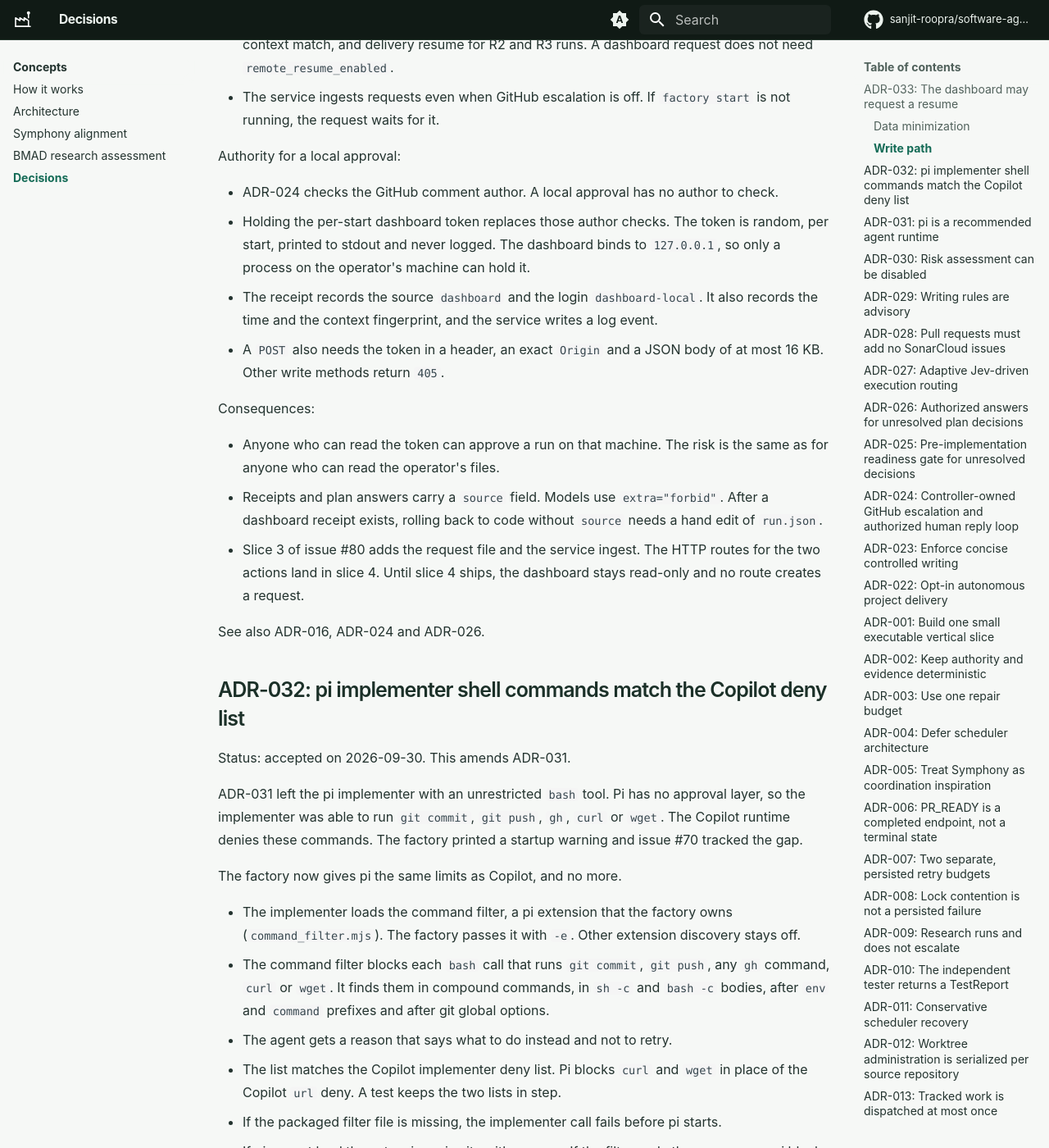
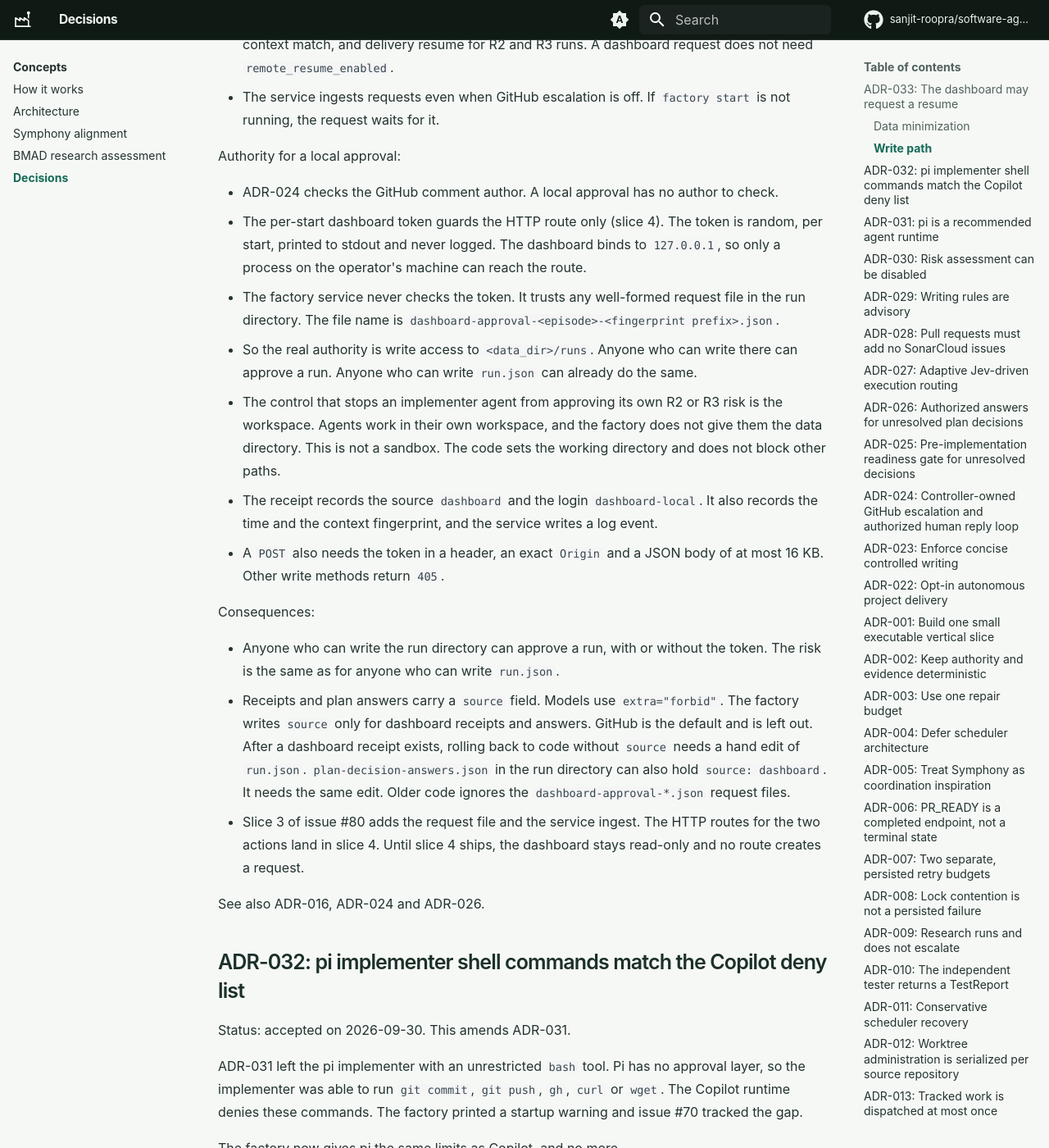
Before and after one commit to sanjit-roopra/software-agent-factory, an MkDocs documentation site: the page built from docs/decisions.md, in a window 1280 px wide and 1400 px high, scrolled down 1733 px. Shown: the whole window at 82% size. Built offline with MkDocs 1.6.1 and Material for MkDocs 9.7.7, drawn with Linux system fonts in a browser that asks for light colours; comment, search, counter and statistics services are not loaded.

Commit message:
docs: state the real authority and rollback scope of dashboard requests
ADR-033 said the dashboard token replaces the ADR-024 author checks. The
factory service never checks the token, though: it trusts any well-formed
request file in the run directory. The real authority is write access to
the data directory, the same authority that can already edit run.json.
The ADR and AGENTS.md now say so, and name the control that keeps agents
from approving their own risk: agents work in their own workspace and the
factory does not give them the data directory.

The rollback note now also covers the plan answers artifact and says that
older code ignores dashboard request files.

Co-Authored-By: Claude Opus 5.5 <noreply@anthropic.com>
Claude-Session: https://claude.ai/code/session_01BkF6p8bmobrGNmsC9n4UN6

```diff
--- a/docs/decisions.md
+++ b/docs/decisions.md
@@ -66,9 +66,18 @@ The write path has one writer:
 Authority for a local approval:
 
 - ADR-024 checks the GitHub comment author. A local approval has no author to check.
-- Holding the per-start dashboard token replaces those author checks.
+- The per-start dashboard token guards the HTTP route only (slice 4).
   The token is random, per start, printed to stdout and never logged.
-  The dashboard binds to `127.0.0.1`, so only a process on the operator's machine can hold it.
+  The dashboard binds to `127.0.0.1`, so only a process on the operator's machine can reach the route.
+- The factory service never checks the token.
+  It trusts any well-formed request file in the run directory.
+  The file name is `dashboard-approval-<episode>-<fingerprint prefix>.json`.
+- So the real authority is write access to `<data_dir>/runs`.
+  Anyone who can write there can approve a run.
+  Anyone who can write `run.json` can already do the same.
+- The control that stops an implementer agent from approving its own R2 or R3 risk is the workspace.
+  Agents work in their own workspace, and the factory does not give them the data directory.
+  This is not a sandbox. The code sets the working directory and does not block other paths.
 - The receipt records the source `dashboard` and the login `dashboard-local`.
   It also records the time and the context fingerprint, and the service writes a log event.
 - A `POST` also needs the token in a header, an exact `Origin` and a JSON body of at most 16 KB.
@@ -76,10 +85,13 @@ Authority for a local approval:
 
 Consequences:
 
-- Anyone who can read the token can approve a run on that machine.
-  The risk is the same as for anyone who can read the operator's files.
+- Anyone who can write the run directory can approve a run, with or without the token.
+  The risk is the same as for anyone who can write `run.json`.
 - Receipts and plan answers carry a `source` field. Models use `extra="forbid"`.
+  The factory writes `source` only for dashboard receipts and answers. GitHub is the default and is left out.
   After a dashboard receipt exists, rolling back to code without `source` needs a hand edit of `run.json`.
+  `plan-decision-answers.json` in the run directory can also hold `source: dashboard`. It needs the same edit.
+  Older code ignores the `dashboard-approval-*.json` request files.
 - Slice 3 of issue #80 adds the request file and the service ingest.
   The HTTP routes for the two actions land in slice 4.
   Until slice 4 ships, the dashboard stays read-only and no route creates a request.
```
Also changed, not shown: AGENTS.md (+5 -2 lines).
